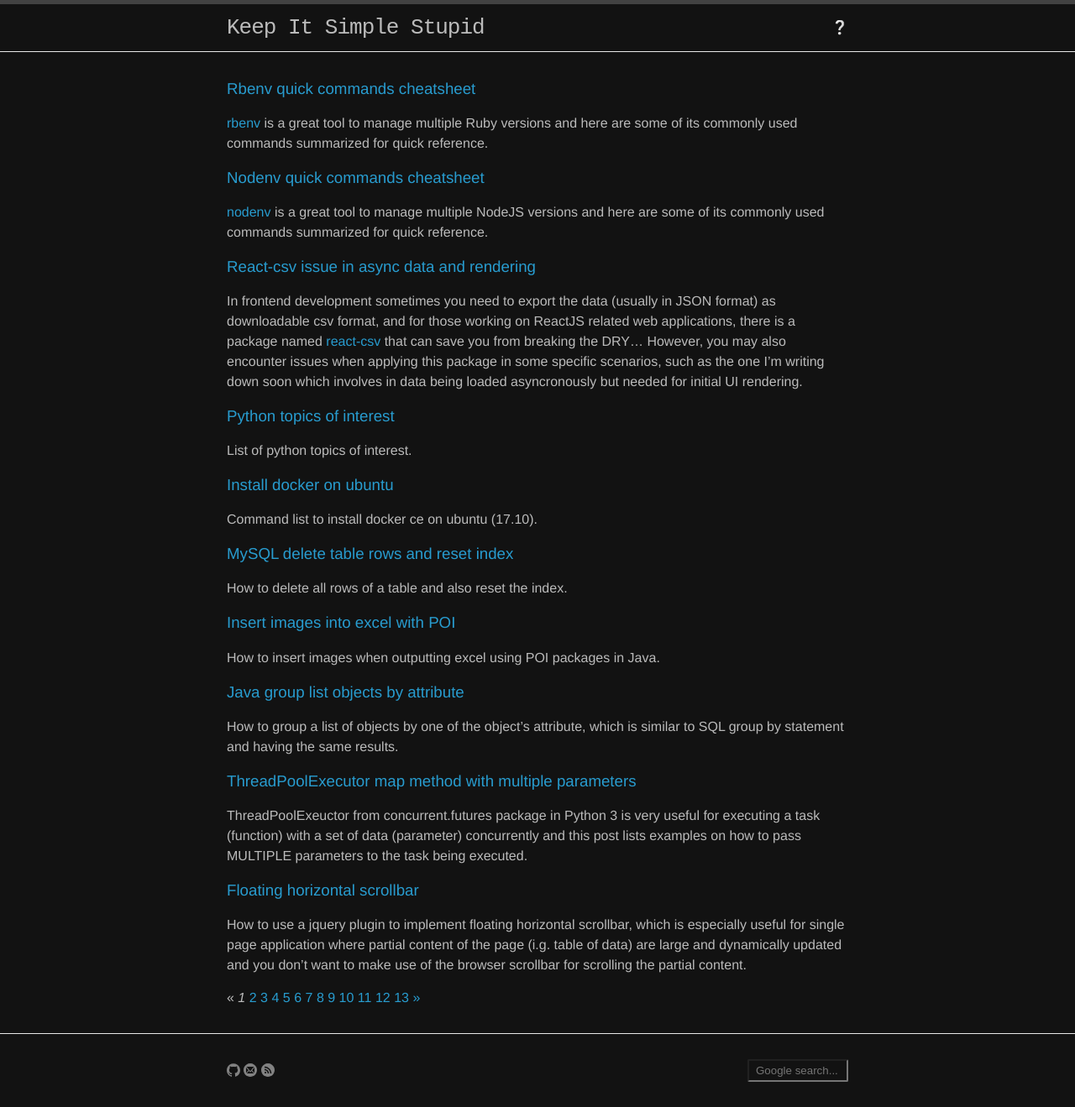
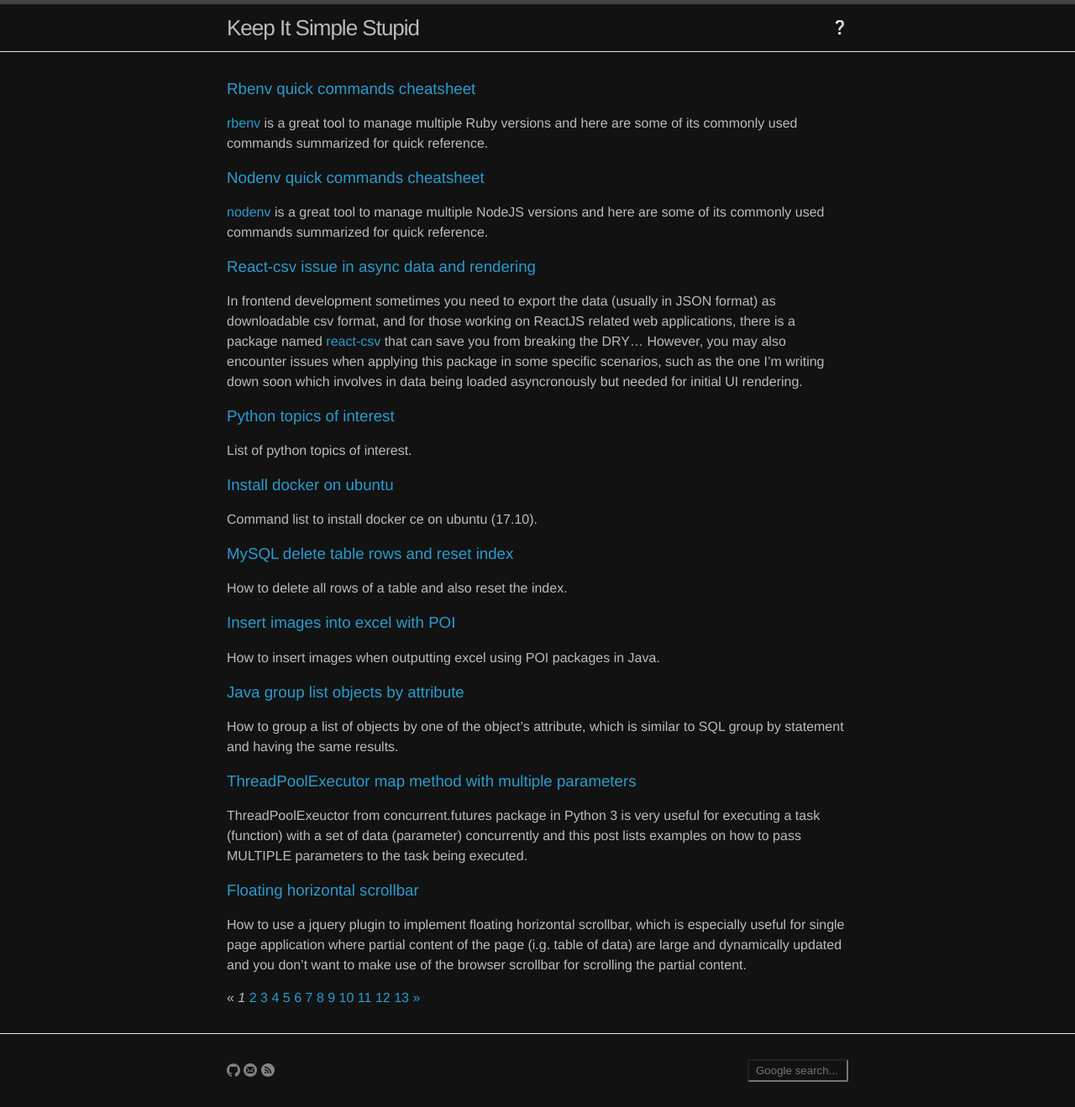
Before and after one commit to yuan-jiang/yuan-jiang.github.io, a Jekyll site: the page built from index.html, in a window 1280 px wide. Shown: the whole page at 84% size. Built offline with Jekyll 4.4.1, drawn with Linux system fonts in a browser that asks for light colours; the list of posts is cut into pages by our own code.

Commit message:
Change title font-family

```diff
--- a/_sass/_layout.scss
+++ b/_sass/_layout.scss
@@ -12,8 +12,7 @@
 
 .site-title {
     font-size: 26px;
-    font-weight: 300;
-    font-family: monospace;
+    // font-weight: 300;
     line-height: 56px;
     letter-spacing: -1px;
     margin-bottom: 0;
```
